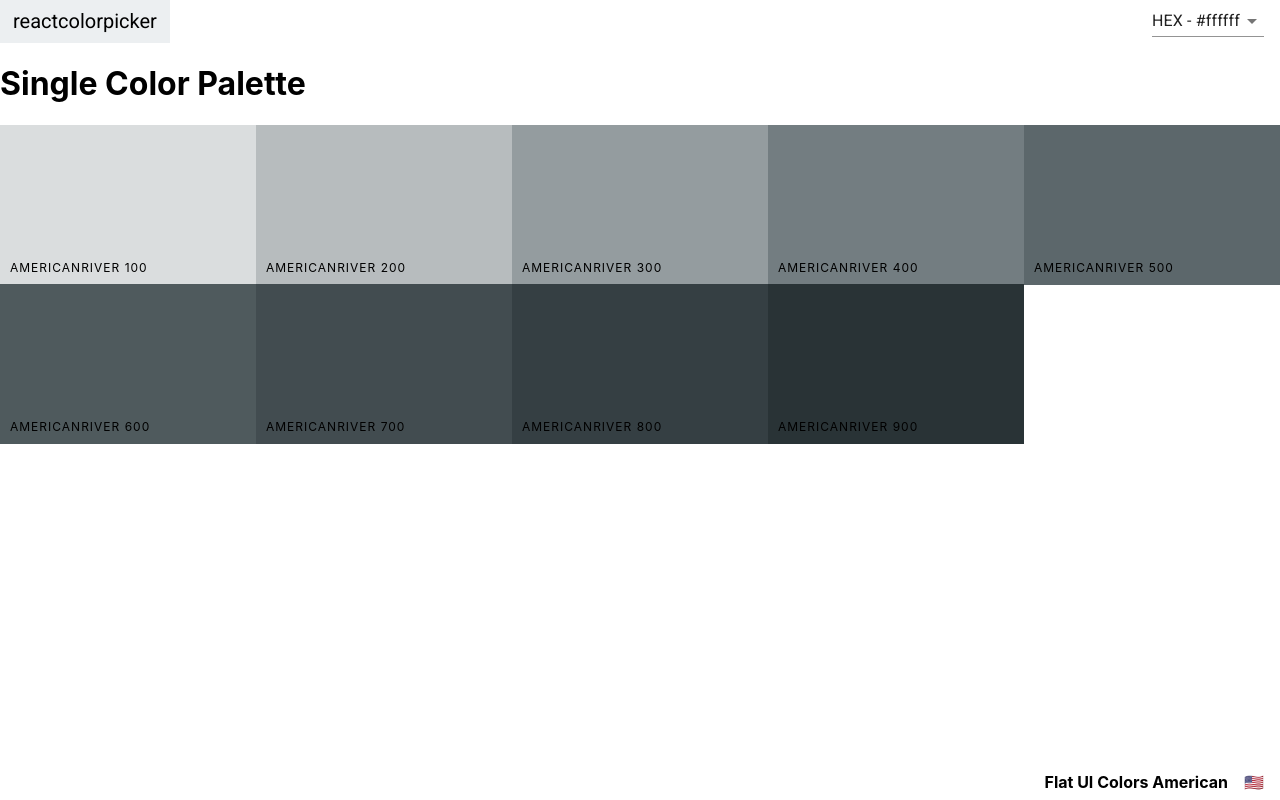
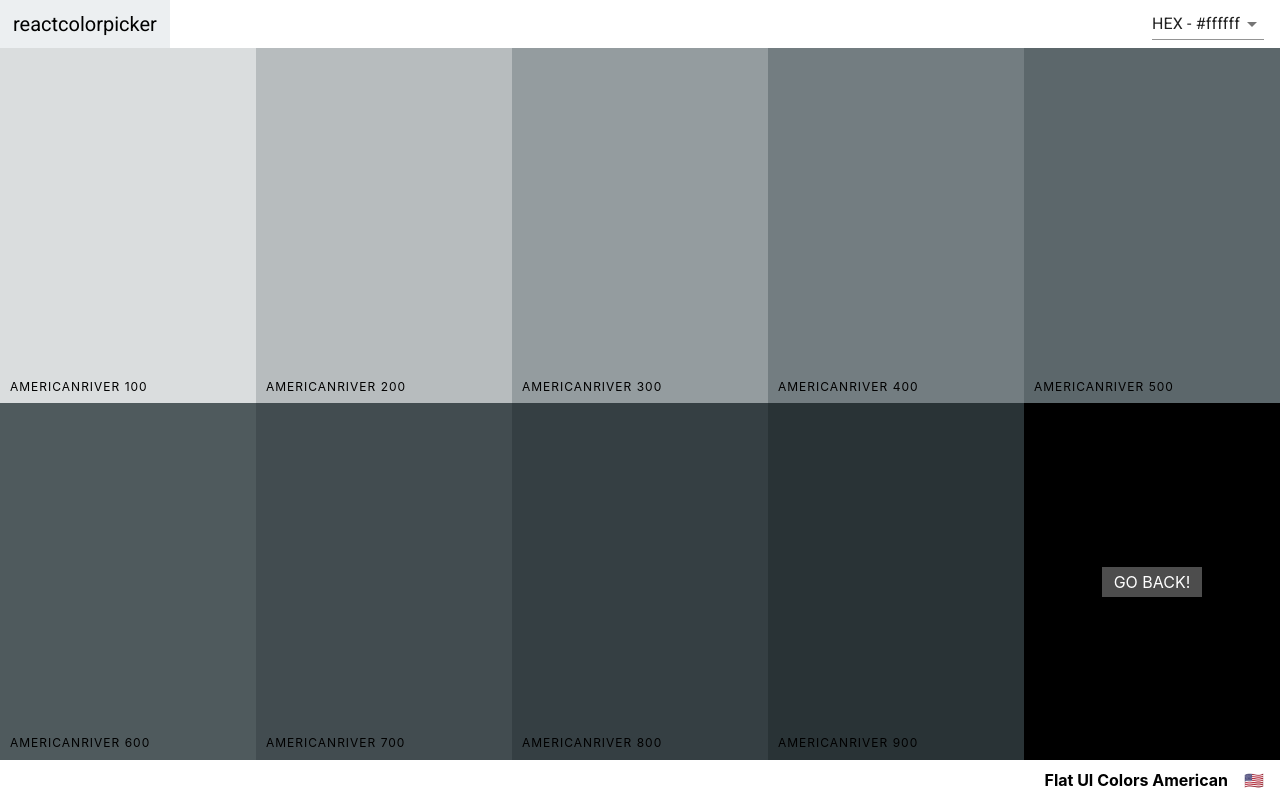
Before and after one commit to AlekseiiT/react-color-project, a React (Create React App) app: page /palette/flat-ui-colors-american/americanriver in a window 1280 px wide. Built offline with nearby package versions, Linux system fonts and the light colour scheme.

Commit message:
adjust GO BACK link

```diff
--- a/src/ColorBox.css
+++ b/src/ColorBox.css
@@ -7,7 +7,16 @@
 	margin-bottom: -4.5px;
 }
 
-.copy-button {
+.SingleColorPalette .ColorBox {
+	height: 50%;
+}
+
+.ColorBox.go-back {
+	background-color: black;
+}
+
+.copy-button,
+.back-button {
 	width: 100px;
 	height: 30px;
 	display: inline-block;
@@ -24,6 +33,10 @@
 	color: white;
 	text-transform: uppercase;
 	border: none;
+	text-decoration: none;
+}
+
+.copy-button {
 	opacity: 0;
 }
 
--- a/src/SingleColorPalette.js
+++ b/src/SingleColorPalette.js
@@ -2,6 +2,7 @@
 import ColorBox from './ColorBox';
 import Navbar from './Navbar';
 import PaletteFooter from './PaletteFooter';
+import { Link } from 'react-router-dom';
 
 export default class SingleColorPalette extends Component {
 	constructor(props) {
@@ -23,16 +24,22 @@
 	}
 	render() {
 		const { format } = this.state;
-		const { paletteName, emoji } = this.props.palette;
+		const { paletteName, emoji, id } = this.props.palette;
 		const colorBoxes = this._shades.map((color) => (
-			<ColorBox key={color.id} name={color.name} showLink={false} background={color[format]} />
+			<ColorBox key={color.name} name={color.name} showLink={false} background={color[format]} />
 		));
 
 		return (
-			<div className="Palette">
+			<div className="SingleColorPalette Palette">
 				<Navbar handleChange={this.changeFormat} format={format} showingAllColors={false} />
-				<h1>Single Color Palette</h1>
-				<div className="Palette-colors">{colorBoxes}</div>
+				<div className="Palette-colors">
+					{colorBoxes}
+					<div className="go-back ColorBox">
+						<Link className="back-button" to={`/palette/${id}`}>
+							GO BACK!
+						</Link>
+					</div>
+				</div>
 				<PaletteFooter paletteName={paletteName} emoji={emoji} />
 			</div>
 		);
```
